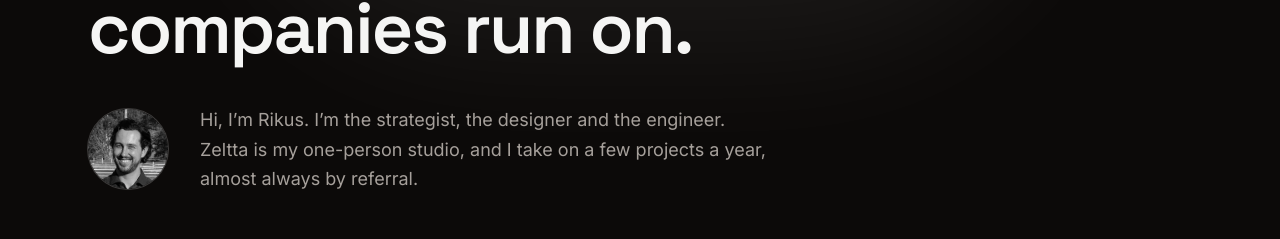
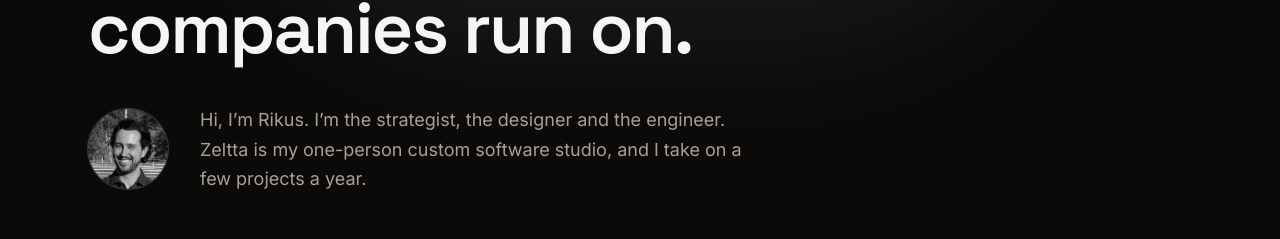
Before and after one commit to RikusWiehahn/zeltta-com-2026, a Next.js app: page / in a window 1280 px wide. Shown: the part 424-663 px from the top of the page. Built offline with nearby package versions, Linux system fonts and the light colour scheme.

Commit message:
Remove the referral-only phrasing from the studio site.

```diff
--- a/mockup.html
+++ b/mockup.html
@@ -8,12 +8,12 @@
 	<meta charset="UTF-8">
 	<meta name="viewport" content="width=device-width, initial-scale=1.0">
 	<title>Zeltta — Custom software studio, Brisbane | Rikus Wiehahn</title>
-	<meta name="description" content="Zeltta is the one-person Brisbane software studio of Rikus Wiehahn. From a sketch on a napkin to systems 100+ companies run on. A few projects a year, almost always by referral.">
+	<meta name="description" content="Zeltta is the one-person Brisbane software studio of Rikus Wiehahn. From a sketch on a napkin to systems 100+ companies run on. A few projects a year.">
 	<meta name="theme-color" content="#0c0a09">
 	<meta property="og:type" content="website">
 	<meta property="og:url" content="https://zeltta.com/">
 	<meta property="og:title" content="Zeltta — Custom software studio, Brisbane | Rikus Wiehahn">
-	<meta property="og:description" content="Zeltta is the one-person Brisbane software studio of Rikus Wiehahn. From a sketch on a napkin to systems 100+ companies run on. A few projects a year, almost always by referral.">
+	<meta property="og:description" content="Zeltta is the one-person Brisbane software studio of Rikus Wiehahn. From a sketch on a napkin to systems 100+ companies run on. A few projects a year.">
 	<meta property="og:image" content="https://zeltta.com/assets/logo-512.png">
 	<meta name="twitter:card" content="summary">
 	<link rel="icon" type="image/png" href="assets/logo-512.png">
@@ -95,7 +95,7 @@
 				<div class="reveal mt-10 flex flex-col gap-8 sm:flex-row sm:items-center">
 					<img src="content/team-rikus-wiehahn.png" alt="Rikus Wiehahn" class="h-20 w-20 flex-none rounded-full grayscale ring-1 ring-white/20">
 					<p class="max-w-xl text-lg leading-relaxed text-stone-400">
-						Hi, I'm Rikus. I'm the strategist, the designer and the engineer. Zeltta is my one-person studio, and I take on a few projects a year, almost always by referral.
+						Hi, I'm Rikus. I'm the strategist, the designer and the engineer. Zeltta is my one-person studio, and I take on a few projects a year.
 					</p>
 				</div>
 				<div class="reveal mt-12 flex flex-wrap items-center gap-5">
--- a/src/app/article/[slug]/page.tsx
+++ b/src/app/article/[slug]/page.tsx
@@ -131,7 +131,7 @@ const ArticlePage = async (props: { params: Promise<{ slug: string }> }) => {
 					<div className="mx-auto flex max-w-3xl flex-col gap-6 px-6 py-16 sm:flex-row sm:items-center sm:justify-between">
 						<div>
 							<p className="font-display text-2xl text-stone-100">Want something built?</p>
-							<p className="mt-2 text-stone-400">A few projects a year. Almost always by referral.</p>
+							<p className="mt-2 text-stone-400">A few projects a year.</p>
 						</div>
 						<a href="/#book" className="inline-block rounded-full bg-white px-7 py-3.5 text-center text-base font-semibold text-ink transition hover:bg-stone-300">
 							Book a 20-min chat
--- a/src/app/layout.tsx
+++ b/src/app/layout.tsx
@@ -22,7 +22,7 @@ const ibmPlexMono = IBM_Plex_Mono({
 });
 
 const description =
-	"Zeltta is the one-person Brisbane software studio of Rikus Wiehahn. From a sketch on a napkin to systems 100+ companies run on. A few projects a year, almost always by referral.";
+	"Zeltta is the one-person Brisbane software studio of Rikus Wiehahn. From a sketch on a napkin to systems 100+ companies run on. A few projects a year.";
 
 export const metadata: Metadata = {
 	metadataBase: new URL("https://zeltta.com"),
--- a/src/app/page.tsx
+++ b/src/app/page.tsx
@@ -36,7 +36,7 @@ const Page = () => {
 						<div className="reveal mt-10 flex flex-col gap-8 sm:flex-row sm:items-center">
 							<Image src="/content/team-rikus-wiehahn-avatar.webp" alt="Rikus Wiehahn" width={764} height={764} className="h-20 w-20 flex-none rounded-full object-cover grayscale ring-1 ring-white/20" />
 							<p className="max-w-xl text-lg leading-relaxed text-stone-400">
-								Hi, I&rsquo;m Rikus. I&rsquo;m the strategist, the designer and the engineer. Zeltta is my one-person studio, and I take on a few projects a year, almost always by referral.
+								Hi, I&rsquo;m Rikus. I&rsquo;m the strategist, the designer and the engineer. Zeltta is my one-person custom software studio, and I take on a few projects a year.
 							</p>
 						</div>
 						<div className="reveal mt-12 flex flex-wrap items-center gap-5">
```
